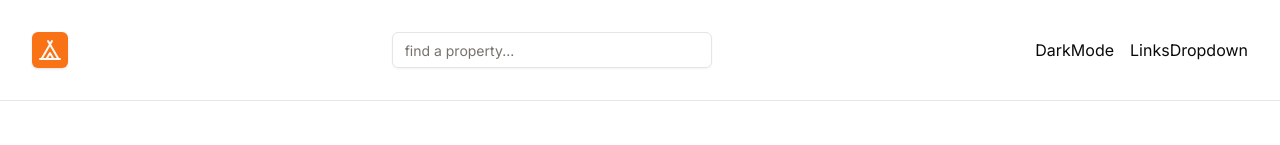
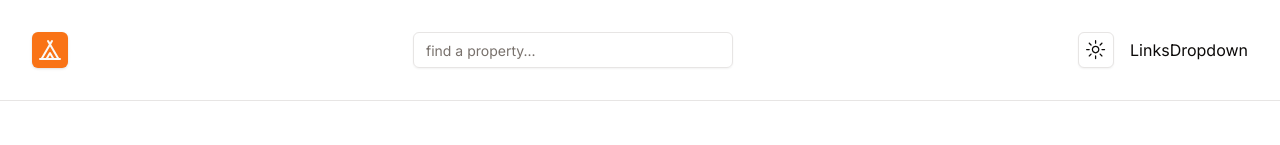
Before and after one commit to dulanjanabandara/home-away, a Next.js app: page / in a window 1280 px wide. Shown: the top 145 px of the page. Built offline with nearby package versions, Linux system fonts and the light colour scheme.

Commit message:
feat: setup dark mode with shadcn/ui

```diff
--- a/app/layout.tsx
+++ b/app/layout.tsx
@@ -2,6 +2,8 @@ import type { Metadata } from "next";
 import { Inter } from "next/font/google";
 import "./globals.css";
 import Navbar from "@/components/navbar/Navbar";
+import Providers from "./providers";
+
 const inter = Inter({ subsets: ["latin"] });
 
 export const metadata: Metadata = {
@@ -17,8 +19,10 @@ export default function RootLayout({
   return (
     <html lang="en" suppressHydrationWarning>
       <body className={inter.className}>
-        <Navbar />
-        <main className="container py-10">{children}</main>
+        <Providers>
+          <Navbar />
+          <main className="container py-10">{children}</main>
+        </Providers>
       </body>
     </html>
   );
--- /dev/null
+++ b/app/providers.tsx
@@ -0,0 +1,21 @@
+"use client";
+
+import React from "react";
+import { ThemeProvider } from "./theme-provider";
+
+function Providers({ children }: { children: React.ReactNode }) {
+  return (
+    <>
+      <ThemeProvider
+        attribute="class"
+        defaultTheme="system"
+        enableSystem
+        disableTransitionOnChange
+      >
+        {children}
+      </ThemeProvider>
+    </>
+  );
+}
+
+export default Providers;
--- /dev/null
+++ b/app/theme-provider.tsx
@@ -0,0 +1,9 @@
+"use client";
+
+import * as React from "react";
+import { ThemeProvider as NextThemesProvider } from "next-themes";
+import { type ThemeProviderProps } from "next-themes/dist/types";
+
+export function ThemeProvider({ children, ...props }: ThemeProviderProps) {
+  return <NextThemesProvider {...props}>{children}</NextThemesProvider>;
+}
--- a/components/navbar/DarkMode.tsx
+++ b/components/navbar/DarkMode.tsx
@@ -1,7 +1,40 @@
-import React from "react";
+"use client";
 
-function DarkMode() {
-  return <div>DarkMode</div>;
+import * as React from "react";
+import { MoonIcon, SunIcon } from "@radix-ui/react-icons";
+import { useTheme } from "next-themes";
+
+import { Button } from "@/components/ui/button";
+import {
+  DropdownMenu,
+  DropdownMenuContent,
+  DropdownMenuItem,
+  DropdownMenuTrigger,
+} from "@/components/ui/dropdown-menu";
+
+export default function ModeToggle() {
+  const { setTheme } = useTheme();
+
+  return (
+    <DropdownMenu>
+      <DropdownMenuTrigger asChild>
+        <Button variant="outline" size="icon">
+          <SunIcon className="h-[1.2rem] w-[1.2rem] rotate-0 scale-100 transition-all dark:-rotate-90 dark:scale-0" />
+          <MoonIcon className="absolute h-[1.2rem] w-[1.2rem] rotate-90 scale-0 transition-all dark:rotate-0 dark:scale-100" />
+          <span className="sr-only">Toggle theme</span>
+        </Button>
+      </DropdownMenuTrigger>
+      <DropdownMenuContent align="end">
+        <DropdownMenuItem onClick={() => setTheme("light")}>
+          Light
+        </DropdownMenuItem>
+        <DropdownMenuItem onClick={() => setTheme("dark")}>
+          Dark
+        </DropdownMenuItem>
+        <DropdownMenuItem onClick={() => setTheme("system")}>
+          System
+        </DropdownMenuItem>
+      </DropdownMenuContent>
+    </DropdownMenu>
+  );
 }
-
-export default DarkMode;
```
Also changed, not shown: 1 other file (tests, documents, lock files or other folders).
